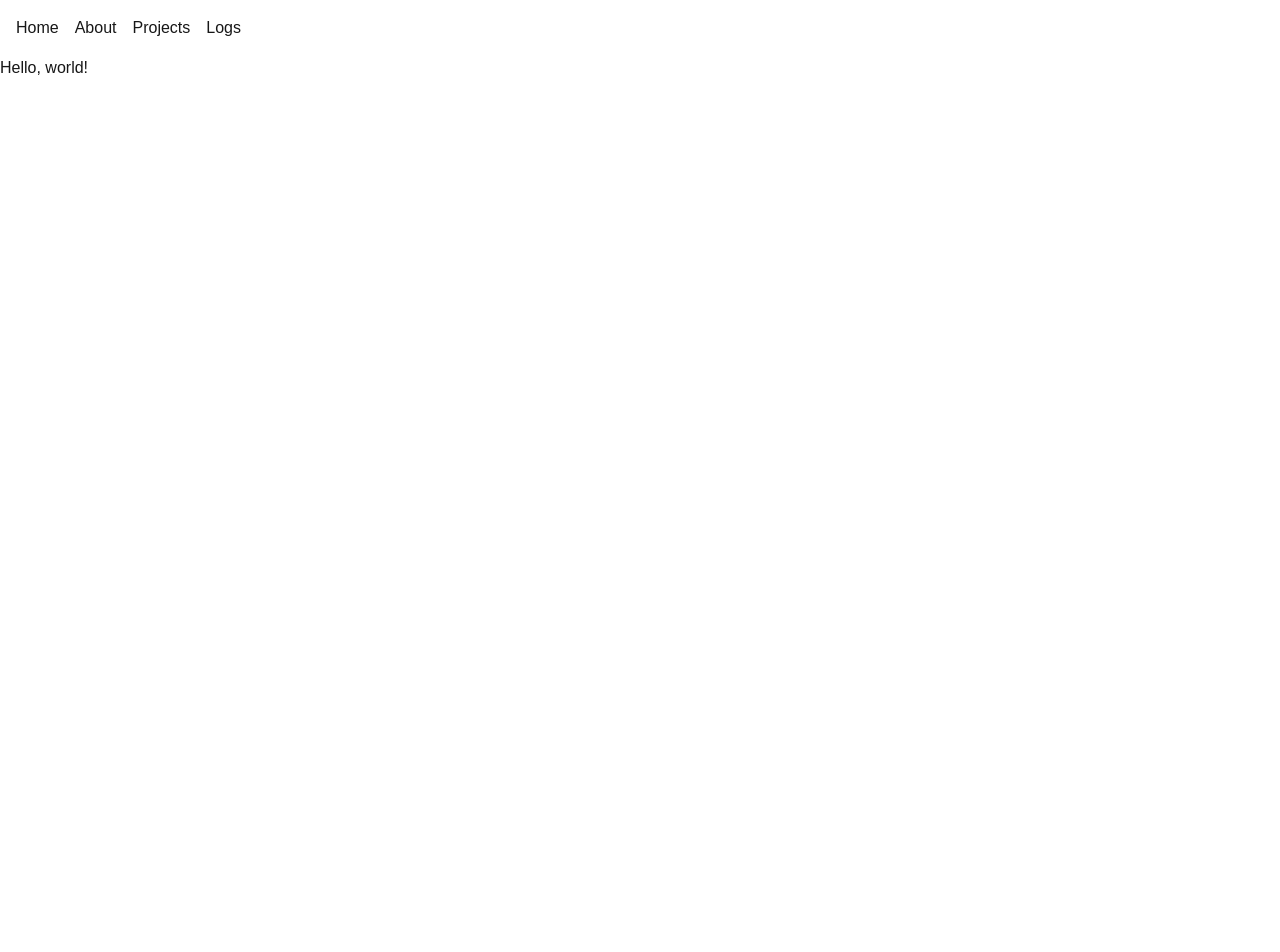
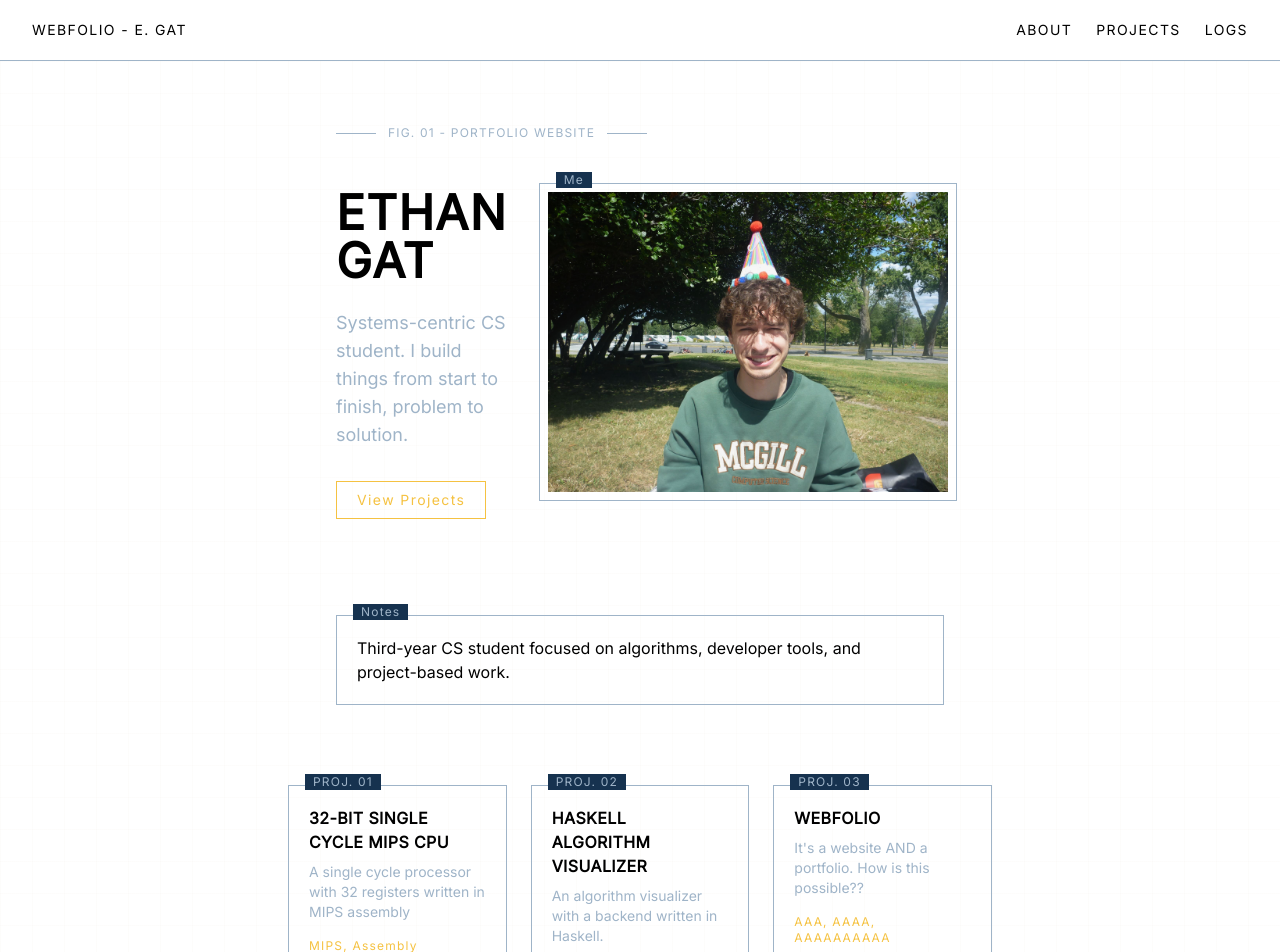
Before and after one commit to Anonymoose725/webfolio, a Next.js app: page / in a window 1280 px wide. Shown: the top 952 px of the page. Before the commit the page ends 800 px from the top, so only its background shows below. Built offline with nearby package versions, Linux system fonts and the light colour scheme.

Commit message:
page and layout revamp

```diff
--- a/app/globals.css
+++ b/app/globals.css
@@ -1,16 +1,27 @@
 @import "tailwindcss";
 /* new v4 tailwind */
 
-:root {
-    --background: #ffffff;
-    --foreground: #171717;
+
+
+/* explicitly set the default font on <body>, and anywhere a heading is written, opt into the other font per-element */
+@theme inline {
+    --font-sans: var(--font-inter);
+    --font-heading: var(--font-inter);
+
+    /* utility classes: bg-blueprint, text-blueprint-line, border-blueprint-accent */
+    --color-blueprint: #16324F;
+    --color-blueprint-line: #F1EEE5;
+    --color-blueprint-muted: #9FB4C8;
+    --color-blueprint-accent: #F5C242;
+    --color-blueprint-accent-dark: #D9A62E;
 }
 
-@theme inline {
-    --color-background: var(--background);
-    --color-foreground: var(--foreground);
-    --font-sans: var(--font-geist-sans);
-    --font-mono: var(--font-geist-mono);
+.bg-blueprint-grid {
+    background-image:
+        /* color mix blends into transparency */
+        linear-gradient(color-mix(in srgb, var(--color-blueprint-line) 15%, transparent) 1px, transparent 1px),
+        linear-gradient(90deg, color-mix(in srgb, var(--color-blueprint-line) 15%, transparent) 1px, transparent 1px);
+    background-size: 32px 32px;
 }
 
 @media (prefers-color-scheme: dark) {
@@ -23,5 +34,4 @@
 body {
     background: var(--background);
     color: var(--foreground);
-    font-family: Arial, Helvetica, sans-serif;
 }
--- a/app/layout.tsx
+++ b/app/layout.tsx
@@ -2,8 +2,6 @@ import type { Metadata } from "next";
 import Link from "next/link";
 import "./globals.css";
 import { Lora, Inter } from "next/font/google";
-
-
 
 const lora = Lora({
     variable: "--font-lora",
@@ -18,21 +16,32 @@ const inter = Inter({
 })
 
 export const metadata: Metadata = {
-    title: "Ethan Gat Webfolio",
+    title: "Webfolio",
     description: "A web portfolio demonstrating Ethan Gat's work",
 };
 
 export default function RootLayout({ children }: { children: React.ReactNode }) {
     return (
-        <html lang="en">
-            <body>
-                <nav className="flex gap-4 p-4">
-                    <Link href="/">Home</Link>
-                    <Link href="/about">About</Link>
-                    <Link href="/projects">Projects</Link>
-                    <Link href="/logs">Logs</Link>
+        // put variables for fonts on html, register them as tailwind theme values in globals.css
+        <html lang="en" className={`${inter.variable} ${lora.variable}`}>
+            <body className="bg-blueprint text-blueprint-line font-sans">
+                <nav className="flex items-center justify-between border-b border-blueprint-muted px-8 py-5">
+                    <Link href="/" className="text-sm tracking-widest">
+                        WEBFOLIO - E. GAT
+                    </Link>
+                    <div className="flex items-center gap-6 text-sm tracking-widest">
+                        <Link href="/about" className="transition-colors hover:text-blueprint-accent">
+                            ABOUT
+                        </Link>
+                        <Link href="/projects" className="transition-colors hover:text-blueprint-accent">
+                            PROJECTS
+                        </Link>
+                        <Link href="/logs" className="transition-colors hover:text-blueprint-accent">
+                            LOGS
+                        </Link>
+                    </div>
                 </nav>
-                {children}
+                <main>{children}</main>
             </body>
         </html>
     );
--- a/app/page.tsx
+++ b/app/page.tsx
@@ -1,9 +1,103 @@
+import Link from "next/link";
 import Image from "next/image";
+import { DimensionDivider } from "./ui/dimension-divider";
+import { DrawingPanel } from "./ui/drawing-panel";
 
-export default function Home() {
+// temp projects
+const projects = [
+    {
+        title: "32-bit Single Cycle MIPS CPU",
+        blurb: "A single cycle processor with 32 registers written in MIPS assembly",
+        tags: ["MIPS", "Assembly"],
+    },
+    {
+        title: "Haskell Algorithm Visualizer",
+        blurb: "An algorithm visualizer with a backend written in Haskell.",
+        tags: ["Haskell", "Servant", "React", "DSA"],
+    },
+    {
+        title: "Webfolio",
+        blurb: "It's a website AND a portfolio. How is this possible??",
+        tags: ["AAA", "AAAA", "AAAAAAAAAA"],
+    },
+];
+
+export default function Page() {
     return (
-        <div>
-            <p>Hello, world!</p>
+        <div className="bg-blueprint-grid">
+
+            {/* Big name + project link  + image */}
+            <section className="mx-auto max-w-2xl px-8 py-16">
+                <DimensionDivider label="FIG. 01 - PORTFOLIO WEBSITE" />
+                <div className="mt-6 flex flex-col-reverse items-center gap-8 sm:flex-row sm:justify-between">
+                    {/* name, bio, project link */}
+                    <div>
+                        <h1 className="mt-6 mb-6 font-heading text-5xl font-bold tracking-wide">
+                            ETHAN GAT
+                        </h1>
+                        <p className="mb-8 text-lg text-blueprint-muted">
+                            Systems-centric CS student. I build things from start to finish, problem to solution.
+                        </p>
+                        <Link
+                            href="/projects"
+                            className="inline-flex items-center gap-2 border border-blueprint-accent px-5 py-2 text-sm tracking-widest text-blueprint-accent transition-colors hover:bg-blueprint-accent hover:text-blueprint"
+                        >
+                            View Projects
+                        </Link>
+                    </div>
+
+                    {/* image */}
+                    <div className="relative shrink-0 border border-blueprint-muted p-2">
+                        <span className="absolute -top-3 left-4 bg-blueprint px-2 text-xs tracking-widest text-blueprint-muted">
+                            Me
+                        </span>
+                        <Image
+                            src="/images/profile.jpeg"
+                            alt="Ethan"
+                            // width={2048}
+                            // height={1536}
+                            width={400}
+                            height={400}
+                            priority
+                            className="object-cover"
+                        />
+                    </div>
+                </div>
+            </section>
+
+            {/* "notes" */}
+            <section className="mx-auto max-w-2xl px-8 py-8">
+                <DrawingPanel label="Notes">
+                    <p>
+                        Third-year CS student focused on algorithms, developer tools, and project-based work.
+                    </p>
+                </DrawingPanel>
+            </section>
+
+            {/* highlighted projects */}
+            <section className="mx-auto grid max-w-3xl gap-6 px-8 py-12 sm:grid-cols-2 lg:grid-cols-3">
+                {projects.map((p, i) => ( // for each i'th project
+                    <DrawingPanel key={p.title} label={`PROJ. 0${i + 1}`}>
+                        <h3 className="mb-2 font-heading font-bold tracking-wide">
+                            {p.title.toUpperCase()}
+                        </h3>
+                        <p className="mb-4 text-sm text-blueprint-muted">{p.blurb}</p>
+                        <p className="text-xs tracking-widest text-blueprint-accent">
+                            {p.tags.join(', ')}
+                        </p>
+                    </DrawingPanel>
+                ))}
+            </section>
+
+            {/* "dev tools" */}
+            <section className="mx-auto max-w-2xl px-8 py-12">
+                <DimensionDivider label="DEV TOOLS" />
+                <div className="mt-6 flex flex-wrap gap-4 text-sm">
+                    {["Typescript", "React", "Next.js", "TailwindCSS", "Postgres"].map((t) => (
+                        <span key={t}>{t}</span> // span titles
+                    ))}
+                </div>
+            </section>
         </div>
     );
 }
--- /dev/null
+++ b/app/ui/dimension-divider.tsx
@@ -0,0 +1,10 @@
+// takes a label instead of text to make it reusable across project
+export function DimensionDivider({ label }: { label: string }) {
+    return (
+        <div className="flex items-center gap-3">
+            <span className="w-10 border-t border-blueprint-muted" />
+            <span className="text-xs tracking-widest text-blueprint-muted">{label}</span>
+            <span className="w-10 border-t border-blueprint-muted" />
+        </div>
+    );
+}
--- /dev/null
+++ b/app/ui/drawing-panel.tsx
@@ -0,0 +1,18 @@
+// takes a label instead of text to make it reusable across project
+export function DrawingPanel({
+    label, children
+}: {
+    label: string,
+    children: React.ReactNode;
+}) {
+    return (
+        // relative parent, absolute child -> respect offsets
+        // tracking-widest spaces letters apart for "blueprint" look
+        <div className="relative border border-blueprint-muted p-5">
+            <span className="absolute -top-3 left-4 bg-blueprint px-2 text-xs tracking-widest text-blueprint-muted">
+                {label}
+            </span>
+            {children}
+        </div>
+    );
+}
```
Also changed, not shown: public/images/profile.jpeg (added).
